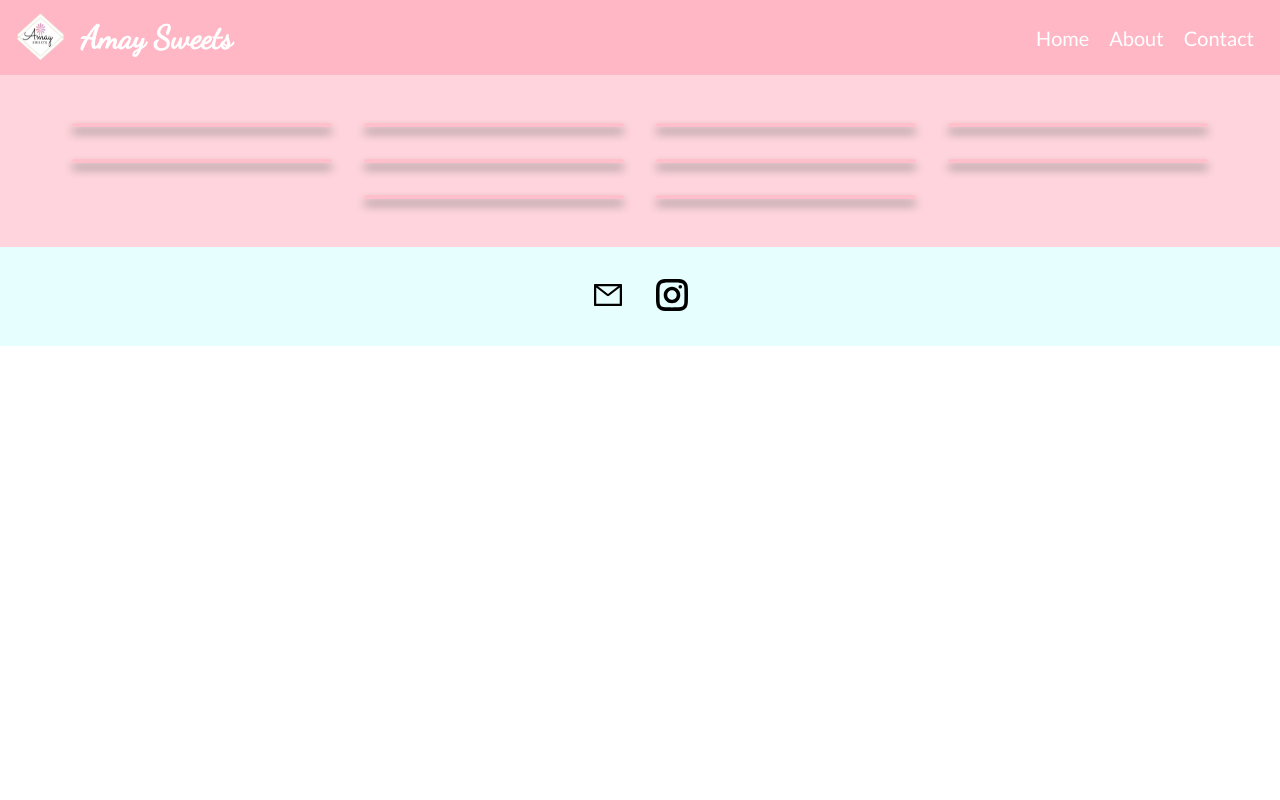
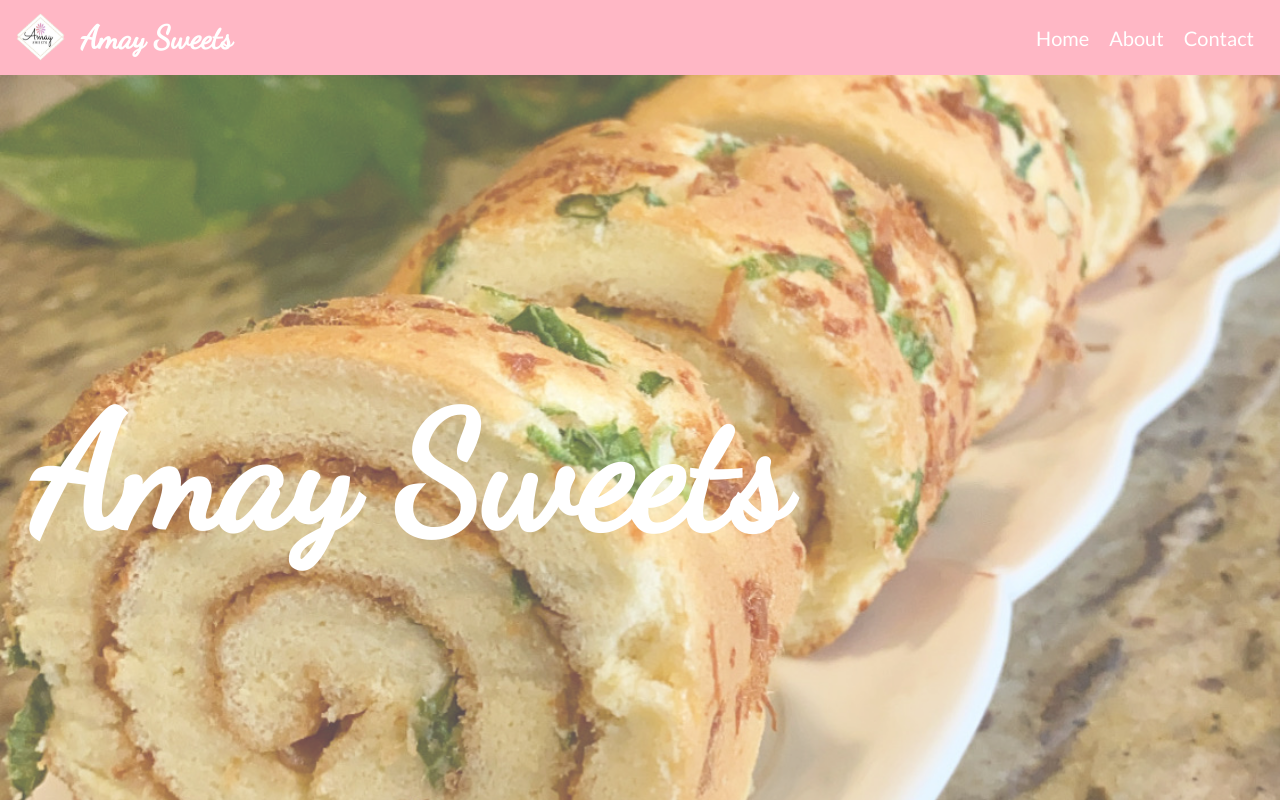
Before and after one commit to Nog-bs/amay-sweets, a React (Create React App) app: page / in a window 1280 px wide. Shown: the top 800 px of the page. Built offline with nearby package versions, Linux system fonts and the light colour scheme.

Commit message:
Hero, about button, and gallery implementations

```diff
--- a/src/components/Gallery/Gallery.elements.js
+++ b/src/components/Gallery/Gallery.elements.js
@@ -1,16 +1,24 @@
 import styled from "styled-components";
+import { Link } from "react-router-dom";
 
-export const GalleryBox = styled.div`
+export const GalleryBox = styled.section`
   width: 100%;
+  background: rgba(255, 183, 197, 0.6);
+  position: relative;
+  z-index: 0;
+  display: flex;
+  flex-direction: column;
+  align-items: center;
+  padding: 16px;
+`;
+
+export const GalleryContainer = styled.div`
   overflow: hidden;
   display: flex;
   justify-content: center;
   align-items: center;
   flex-direction: column;
   padding: 16px 0;
-  background: rgba(255, 183, 197, 0.6);
-  position: relative;
-  z-index: 0;
 
   @media (min-width: 768px) {
     display: flex;
@@ -90,3 +98,22 @@ export const GalleryCardBack = styled.div`
     box-shadow: 0px 6px 10px grey;
   }
 `;
+
+export const GalleryLink = styled(Link)``;
+
+export const GalleryButton = styled.button`
+  width: 300px;
+  padding: 16px;
+  margin: 16px;
+  color: #fff;
+  border: none;
+  border-radius: 8px;
+  background-color: #ffb7c5;
+  outline: none;
+
+  &:hover {
+    cursor: pointer;
+    transition: 0.3s ease-in;
+    background-color: #b5651d;
+  }
+`;
--- a/src/components/Gallery/Gallery.js
+++ b/src/components/Gallery/Gallery.js
@@ -1,19 +1,29 @@
 import React from "react";
-import { GalleryBox, GalleryCard } from "./Gallery.elements";
-import { data } from "../../data/GalleryData";
+import {
+  GalleryBox,
+  GalleryCard,
+  GalleryButton,
+  GalleryContainer,
+  GalleryLink,
+} from "./Gallery.elements";
 import Flip from "react-reveal/Flip";
 
-const Gallery = () => {
+const Gallery = ({ galleryData }) => {
   return (
     <>
       <GalleryBox>
-        {data.map((card) => {
-          return (
-            <Flip left>
-              <GalleryCard image1={card.image1} image2={card.image2} />
-            </Flip>
-          );
-        })}
+        <GalleryContainer>
+          {galleryData.map((card, id) => {
+            return (
+              <Flip key={id} left>
+                <GalleryCard image1={card.image1} image2={card.image2} />
+              </Flip>
+            );
+          })}
+        </GalleryContainer>
+        <GalleryLink to="/about">
+          <GalleryButton>ABOUT</GalleryButton>
+        </GalleryLink>
       </GalleryBox>
     </>
   );
--- /dev/null
+++ b/src/components/Hero/Hero.elements.js
@@ -0,0 +1,32 @@
+import styled from "styled-components";
+
+export const HeroSection = styled.section`
+  height: 100vh;
+  width: 100%;
+  background-image: ${({ image }) => `url(${image})`};
+  transition: 1s ease-in;
+  background-position: center;
+  background-size: cover;
+  background-repeat: no-repeat;
+  background-color: #ffb7c5;
+  opacity: 0.7;
+  position: absolute;
+  z-index: -1;
+`;
+
+export const HeroContent = styled.div`
+  height: 100vh;
+  width: 100%;
+  padding: 16px 32px;
+  display: flex;
+  align-items: center;
+  position: relative;
+`;
+
+export const HeroText = styled.h2`
+  font-size: 10em;
+  color: #fff;
+  font-family: "DancingScript", sans-serif;
+`;
+
+export const HeroImg = styled.img``;
--- /dev/null
+++ b/src/components/Hero/Hero.js
@@ -0,0 +1,24 @@
+import React, { useState, useEffect } from "react";
+import { HeroSection, HeroText, HeroContent } from "./Hero.elements";
+
+const Hero = ({ galleryData }) => {
+  // BACKGROUND IS DEFAULT INDEX FOR IMAGE
+  const [background, setBackground] = useState(0);
+  // GENERATE IN INTERVALS INDEX FOR BACKGROUND
+  useEffect(() => {
+    const interval = setInterval(() => {
+      setBackground(Math.floor(Math.random() * 10));
+    }, 5000);
+    return () => clearInterval(interval);
+  }, []);
+  return (
+    <>
+      <HeroSection image={galleryData[background].image2} />
+      <HeroContent>
+        <HeroText>Amay Sweets</HeroText>
+      </HeroContent>
+    </>
+  );
+};
+
+export default Hero;
--- a/src/components/Navbar/Navbar.elements.js
+++ b/src/components/Navbar/Navbar.elements.js
@@ -15,6 +15,8 @@ export const Nav = styled.nav`
   overflow: hidden;
   z-index: 999;
 `;
+
+export const NavLink = styled.a``;
 
 export const NavHeader = styled(Link)`
   font-size: 2rem;
--- a/src/components/Navbar/Navbar.js
+++ b/src/components/Navbar/Navbar.js
@@ -24,7 +24,7 @@ const Navbar = () => {
         <NavMobileMenu onClick={handleClick}>
           {click ? <NavMenuClose /> : <NavMenu onClick={handleClick} />}
         </NavMobileMenu>
-        <NavList click={click} onClick={click}>
+        <NavList click={click} onClick={handleClick}>
           <NavHr />
           <NavItem to="/">Home</NavItem>
           <NavItem to="/about">About</NavItem>
--- a/src/components/index.js
+++ b/src/components/index.js
@@ -1,3 +1,4 @@
 export { default as Navbar } from "./Navbar/Navbar";
 export { default as Gallery } from "./Gallery/Gallery";
+export { default as Hero } from "./Hero/Hero";
 export { default as Footer } from "./Footer/Footer";
--- a/src/data/AboutData.js
+++ b/src/data/AboutData.js
@@ -7,7 +7,7 @@ export const AboutData = [
   {
     head: "🤍 Mother Daughter homemade sweets",
     text:
-      "We are a small family, mother and daughter, business local to Vancouver that loves to create homemade sweets.",
+      "We are a small family online business, mother and daughter, local to Vancouver that loves to create homemade sweets. This site is meant to be a display of our pastries. For further info regarding our homemade sweets continue down!",
     image: `${family}`,
     pinkBg: false,
     order: true,
@@ -15,7 +15,7 @@ export const AboutData = [
   {
     head: "🍴 Food safe certified",
     text:
-      "In acknowledging these current circumstances, we make sure ourselves to keep in line with COVID-19 protocols so that not only are we ourselves safe but others who eat our homemade sweets as well are too.",
+      "In acknowledging these current circumstances, we make sure ourselves to keep in line with COVID-19 protocols so that not only are we ourselves safe but others who eat our homemade sweets are too.",
     image: `${shokupan}`,
     pinkBg: true,
     order: false,
@@ -31,7 +31,7 @@ export const AboutData = [
   {
     head: "☀️ Delivery + self pick-up available",
     text:
-      "Delivery + self pick-up options are available only to Vancouver residents! Shoot us a DM or an email and we will work with you to ensure you get your homemade sweets.",
+      "Delivery + self pick-up options are available only to Vancouver residents! Shoot us a DM or an email and we will work with you to ensure you get our homemade sweets.",
     image: `${delivery}`,
     pinkBg: true,
     order: false,
--- a/src/index.js
+++ b/src/index.js
@@ -2,9 +2,4 @@ import React from "react";
 import ReactDOM from "react-dom";
 import App from "./App";
 
-ReactDOM.render(
-  <React.StrictMode>
-    <App />
-  </React.StrictMode>,
-  document.getElementById("root")
-);
+ReactDOM.render(<App />, document.getElementById("root"));
--- a/src/pages/Home.js
+++ b/src/pages/Home.js
@@ -1,10 +1,15 @@
-import React from "react";
-import { Gallery } from "../components";
+import React, { useState } from "react";
+import { Gallery, Hero } from "../components";
+import { data } from "../data/GalleryData";
 
 const Home = () => {
+  // STORING DATA FROM GALLERY DATA
+  const [galleryData] = useState(data);
+
   return (
     <>
-      <Gallery />
+      <Hero galleryData={galleryData} />
+      <Gallery galleryData={galleryData} />
     </>
   );
 };
```
